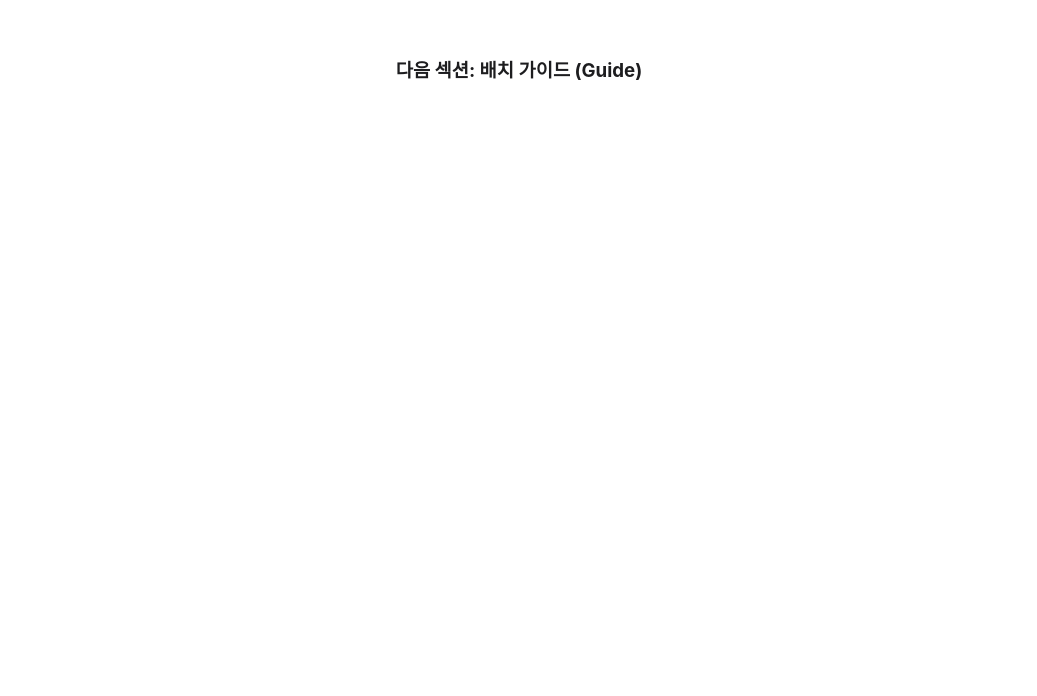
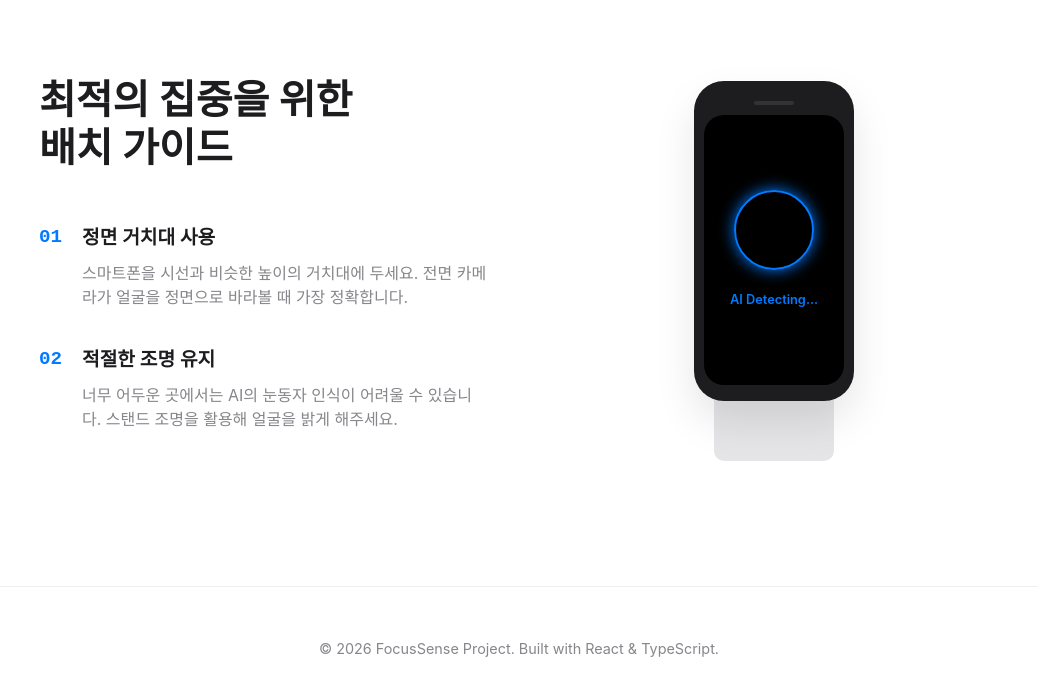
Before and after one commit to zerohyeon94/FocusSense, a React (Vite) app in the folder Web/: page / in a window 1280 px wide. Shown: the part 1312-2008 px from the top of the page, without its empty margins (121-1158 px from the left). Before the commit the page ends 1768 px from the top, so only its background shows below. Built offline with nearby package versions, Linux system fonts and the light colour scheme.

Commit message:
feat: implement Guide Section

```diff
--- a/Web/src/App.tsx
+++ b/Web/src/App.tsx
@@ -1,6 +1,7 @@
 import Header from './components/Header';
 import Hero from './components/Hero';
-import Philosophy from './components/Philosophy'; // 1. 불러오기
+import Philosophy from './components/Philosophy';
+import Guide from './components/Guide'; // 1. 불러오기
 
 function App() {
   return (
@@ -11,14 +12,17 @@ function App() {
           title="당신의 몰입을 완성하는 시간"
           subtitle="FocusSense - AI 기반 집중도 분석으로 학습 효율을 극대화하세요."
         />
-
-        {/* 2. 방향성 섹션 배치 */}
         <Philosophy />
 
-        <section style={{ height: '500px', padding: '100px', textAlign: 'center' }}>
-          <h3>다음 섹션: 배치 가이드 (Guide)</h3>
-        </section>
+        {/* 2. 가이드 섹션 배치 */}
+        <Guide />
+
       </main>
+
+      {/* 3. 간단한 푸터 추가 */}
+      <footer style={{ padding: '50px 0', borderTop: '1px solid #eee', textAlign: 'center', color: '#86868b', fontSize: '0.9rem' }}>
+        <p>© 2026 FocusSense Project. Built with React & TypeScript.</p>
+      </footer>
     </div>
   );
 }
--- /dev/null
+++ b/Web/src/components/Guide.tsx
@@ -0,0 +1,158 @@
+export default function Guide() {
+  return (
+    <section id="guide" style={styles.section}>
+      <div style={styles.container}>
+        <div style={styles.contentWrapper}>
+
+          {/* 좌측: 텍스트 설명 영역 */}
+          <div style={styles.textSide}>
+            <h2 style={styles.title}>최적의 집중을 위한<br />배치 가이드</h2>
+
+            <div style={styles.step}>
+              <span style={styles.stepNumber}>01</span>
+              <div>
+                <h4 style={styles.stepTitle}>정면 거치대 사용</h4>
+                <p style={styles.stepText}>스마트폰을 시선과 비슷한 높이의 거치대에 두세요. 전면 카메라가 얼굴을 정면으로 바라볼 때 가장 정확합니다.</p>
+              </div>
+            </div>
+
+            <div style={styles.step}>
+              <span style={styles.stepNumber}>02</span>
+              <div>
+                <h4 style={styles.stepTitle}>적절한 조명 유지</h4>
+                <p style={styles.stepText}>너무 어두운 곳에서는 AI의 눈동자 인식이 어려울 수 있습니다. 스탠드 조명을 활용해 얼굴을 밝게 해주세요.</p>
+              </div>
+            </div>
+          </div>
+
+          {/* 우측: 시각적 가이드 영역 (이미지/도형) */}
+          <div style={styles.imageSide}>
+            <div style={styles.mockupContainer}>
+              <div style={styles.iphoneMockup}>
+                <div style={styles.cameraHole}></div>
+                <div style={styles.screenContent}>
+                  <div style={styles.aiCircle}></div>
+                  <p style={styles.aiText}>AI Detecting...</p>
+                </div>
+              </div>
+              <div style={styles.standBase}></div>
+            </div>
+          </div>
+
+        </div>
+      </div>
+    </section>
+  );
+}
+
+const styles = {
+  section: {
+    padding: '120px 0',
+    backgroundColor: '#ffffff',
+  },
+  container: {
+    maxWidth: '1000px',
+    margin: '0 auto',
+    padding: '0 20px',
+  },
+  contentWrapper: {
+    display: 'flex',
+    alignItems: 'center',
+    gap: '60px',
+    flexWrap: 'wrap' as 'wrap',
+  },
+  textSide: {
+    flex: 1,
+    minWidth: '300px',
+  },
+  title: {
+    fontSize: '2.5rem',
+    fontWeight: 700,
+    lineHeight: 1.2,
+    marginBottom: '50px',
+    color: '#1d1d1f',
+  },
+  step: {
+    display: 'flex',
+    gap: '20px',
+    marginBottom: '35px',
+  },
+  stepNumber: {
+    fontSize: '1.2rem',
+    fontWeight: 700,
+    color: '#007AFF',
+    fontFamily: 'monospace',
+  },
+  stepTitle: {
+    fontSize: '1.2rem',
+    fontWeight: 600,
+    marginBottom: '8px',
+  },
+  stepText: {
+    fontSize: '1rem',
+    color: '#86868b',
+    lineHeight: 1.5,
+  },
+  imageSide: {
+    flex: 1,
+    display: 'flex',
+    justifyContent: 'center',
+    minWidth: '300px',
+  },
+  /* 간단한 아이폰/거치대 모양 만들기 */
+  mockupContainer: {
+    position: 'relative' as 'relative',
+    display: 'flex',
+    flexDirection: 'column' as 'column',
+    alignItems: 'center',
+  },
+  iphoneMockup: {
+    width: '160px',
+    height: '320px',
+    backgroundColor: '#1d1d1f',
+    borderRadius: '30px',
+    padding: '10px',
+    boxShadow: '0 20px 40px rgba(0,0,0,0.1)',
+    position: 'relative' as 'relative',
+    zIndex: 2,
+  },
+  cameraHole: {
+    width: '40px',
+    height: '4px',
+    backgroundColor: '#333',
+    margin: '10px auto',
+    borderRadius: '2px',
+  },
+  screenContent: {
+    width: '100%',
+    height: '270px',
+    backgroundColor: '#000',
+    borderRadius: '20px',
+    display: 'flex',
+    flexDirection: 'column' as 'column',
+    alignItems: 'center',
+    justifyContent: 'center',
+    overflow: 'hidden',
+  },
+  aiCircle: {
+    width: '80px',
+    height: '80px',
+    borderRadius: '50%',
+    border: '2px solid #007AFF',
+    boxShadow: '0 0 15px #007AFF',
+    marginBottom: '20px',
+  },
+  aiText: {
+    color: '#007AFF',
+    fontSize: '0.8rem',
+    fontWeight: 600,
+  },
+  standBase: {
+    width: '120px',
+    height: '100px',
+    backgroundColor: '#e5e5e7',
+    marginTop: '-40px',
+    borderRadius: '10px',
+    zIndex: 1,
+  }
+};
```
